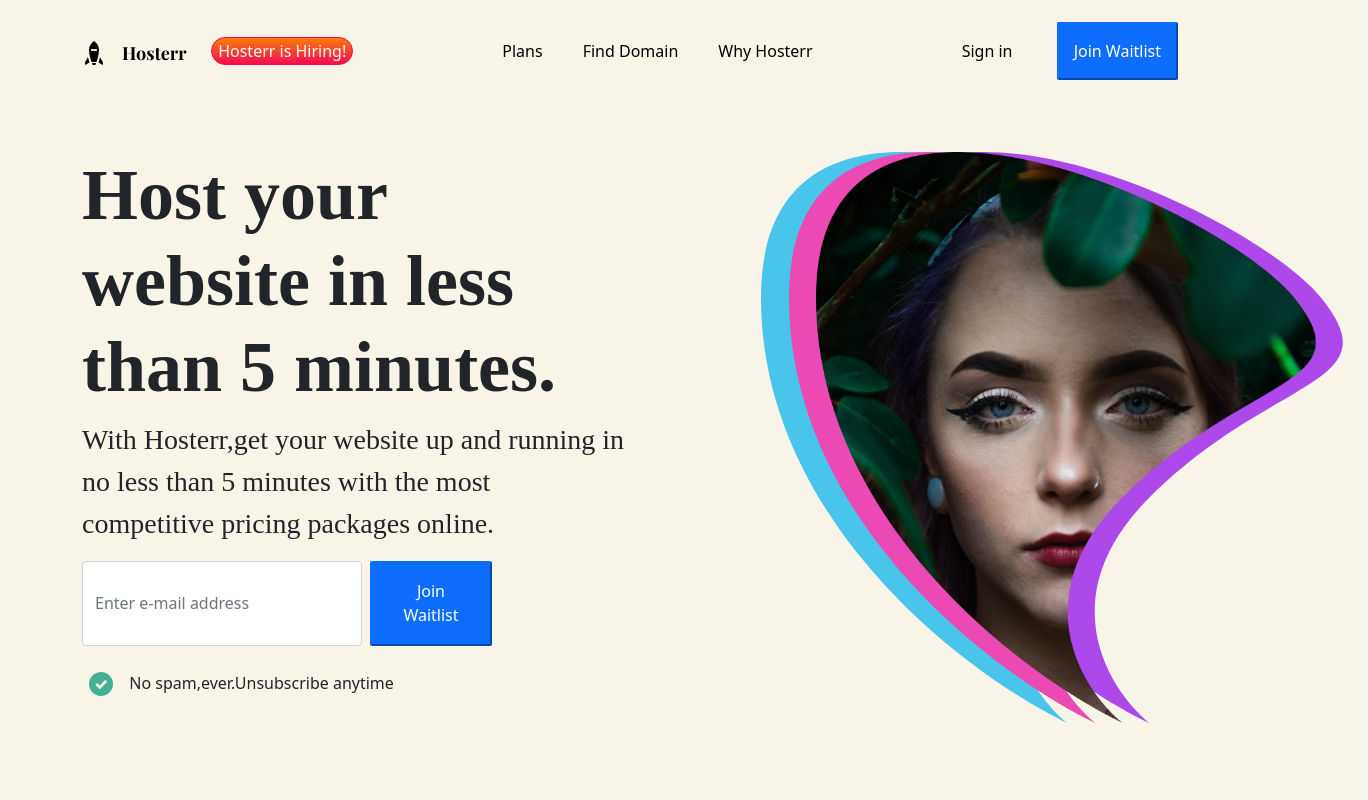
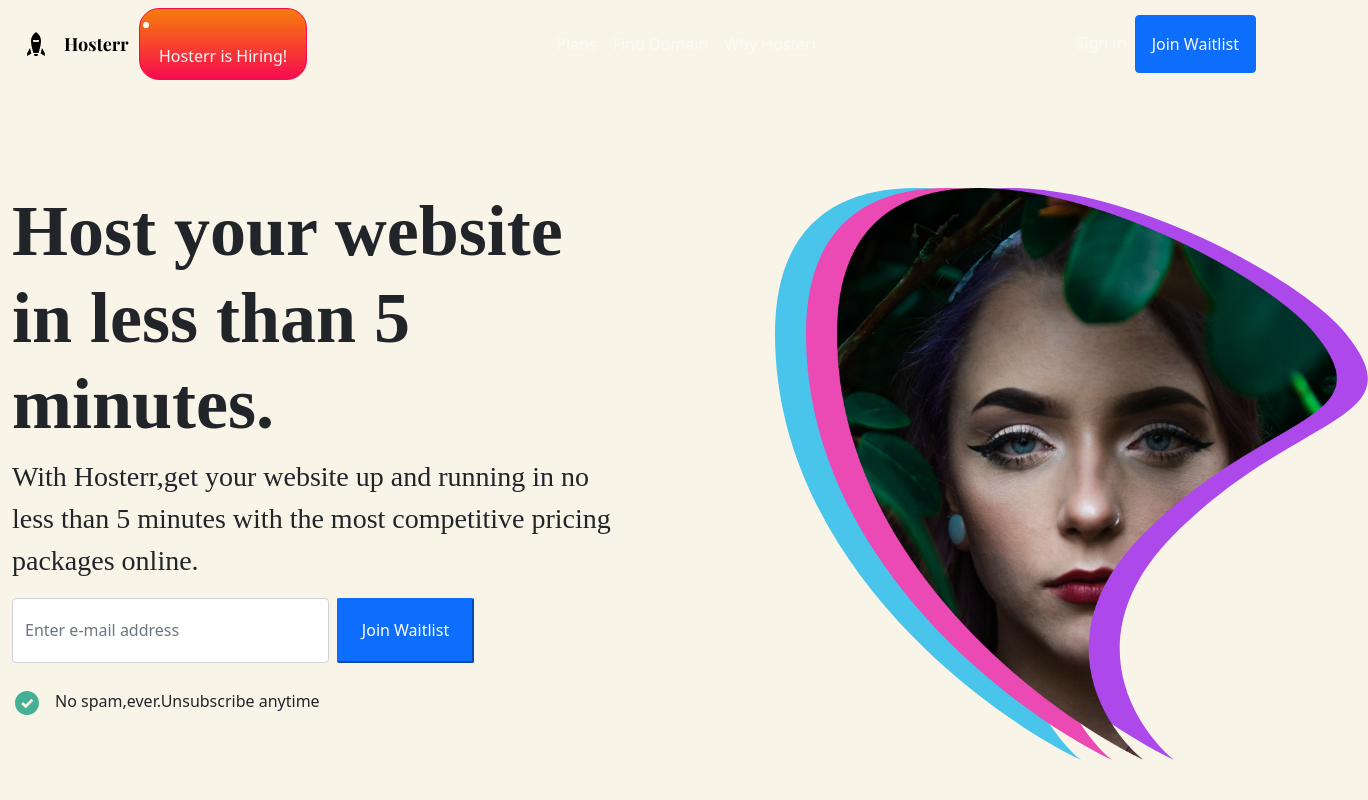
Before and after one commit to catherinekimani/Level-1-, a React (Create React App) app: page / in a window 1280 px wide. Shown: the top 800 px of the page, 1368 px wide, since content can reach past the window. Built offline with nearby package versions, Linux system fonts and the light colour scheme.

Commit message:
fix:Redo navbar

```diff
--- a/src/Components/Landing.js
+++ b/src/Components/Landing.js
@@ -12,14 +12,7 @@ import { Link } from 'react-router-dom'
 import styled from 'styled-components';
 
 // styling
-const Nav = styled.nav`
-    display: flex;
-    flex-direction: row;
-    justify-content: space-between;
-    align-items: center;
-    height: 5vh;
-    margin-top:2%;
-`
+
 const linkStyle = {
     color: '#000000',
     fontSize: '1rem',
@@ -32,16 +25,13 @@ const DIV = styled.h5`
     font-weight:bold;
 `
 
-const Button = styled.button`
+
+const Button1 = styled.a`
+    text-decoration:none;
     color:white;
-    padding:15px;
-    border-radius:2%;
-
-
-`
-const Button1 = styled.button`
-    color:white;
-    border-radius:25px;
+    padding:3px;
+    margin-left:10px;
+    border-radius:20px 20px 20px 20px;
     background: linear-gradient(#f77d0b, #f70b4f);
     border:1px solid #f70b4f;
 `
@@ -52,10 +42,10 @@ const Button2 = styled.button`
     width:40%;
 
 `
-const Div = styled.div`
-        display: grid;
-        grid-template-columns: 50% 50%;
-`
+// const Div = styled.div`
+//         display: grid;
+//         grid-template-columns: 50% 50%;
+// `
 
 const H1 = styled.h1`
     font-size:4.5rem;
@@ -87,25 +77,34 @@ const End = styled.div`
 `
 const Landing = () => {
     return (
-        <div className='container'>
-            <Nav className='nav'>
-                <div className='logo'>
+        <div className='container-fluid'>
+            <nav class="navbar navbar-dark navbar-expand-md ">
+                <div class="container-fluid">
+                    <div class='logo d-flex'>
                     <img src={logo} alt='logo' ></img>
-                    <Link to="/"style={linkStyle} > <Button1 type="button">Hosterr is Hiring!</Button1></Link>
+                        <Button1><li class="nav-item"><a class="nav-link btn1 text-light" href='join'>Hosterr is Hiring!</a></li></Button1>
+                        </div>
+                    {/* collapse */}
+                    <button class="navbar-toggler" type="button" data-bs-toggle="collapse" data-bs-target="#navbarNav" aria-controls="navbarNav" aria-expanded="false" aria-label="Toggle navigation">
+                    <span class="navbar-toggler-icon bg-dark"></span>
+                    </button>
+                <div class="collapse navbar-collapse" id="navbarNav">
+                <ul class="nav navbar-nav text-dark mx-auto">
+                    <li class="nav-item"><a class="nav-link" href="plans">Plans</a></li>
+                    <li class="nav-item"><a class="nav-link" href="find">Find Domain</a></li>
+                    <li class="nav-item"><a class="nav-link" href="why">Why Hosterr</a></li>
+                </ul>
+                <ul class="nav navbar-nav ml-auto">
+                            <li class="nav-item"><a class="nav-link mt-2" href="plans">Sign in</a></li>
+                            <li class="nav-item"><a class="nav-link btn btn2 btn-primary p-3 text-light" href='join'>Join Waitlist</a></li>
+                </ul>
+            </div>
                 </div>
-                <div className='links'>
-                    <Link to="/plans"style={linkStyle}>Plans</Link>
-                    <Link to="/Find" style={linkStyle}>Find Domain</Link>
-                    <Link to="/why" style={linkStyle}>Why Hosterr</Link>
-                </div>
-                <div className='links'>
-                    <Link to="/sign" style={linkStyle}>Sign in</Link>
-                    <Link to="/Find"style={linkStyle} > <Button type="button" className='btn-primary'> Join Waitlist </Button></Link>
-                </div>
-            </Nav>
+            </nav>
+
             <Two className='two'>
-            <Div className='row'>
-                <div class="column">
+            <div className='row'>
+                <div class="col-md-6">
                     <H1> Host your website in less than 5 minutes.</H1>
                     <P> With Hosterr,get your website up and running in no less than 5 minutes with the most competitive pricing packages online.</P>
                     <form class="d-flex w-75">
@@ -123,7 +122,7 @@ const Landing = () => {
                             </Footer>
                 </div>
 
-                    <div class="column">
+                    <div class="col-md-6">
                     <div class="parent">
                             <img src={first} alt='' className='image4' width={500}></img>
                             <img src={second} alt='' className='image2' width={500}></img>
@@ -141,7 +140,7 @@ const Landing = () => {
                             </End>
 
                 </div>
-                </Div>
+                </div>
                 </Two>
         </div>
     );
```
